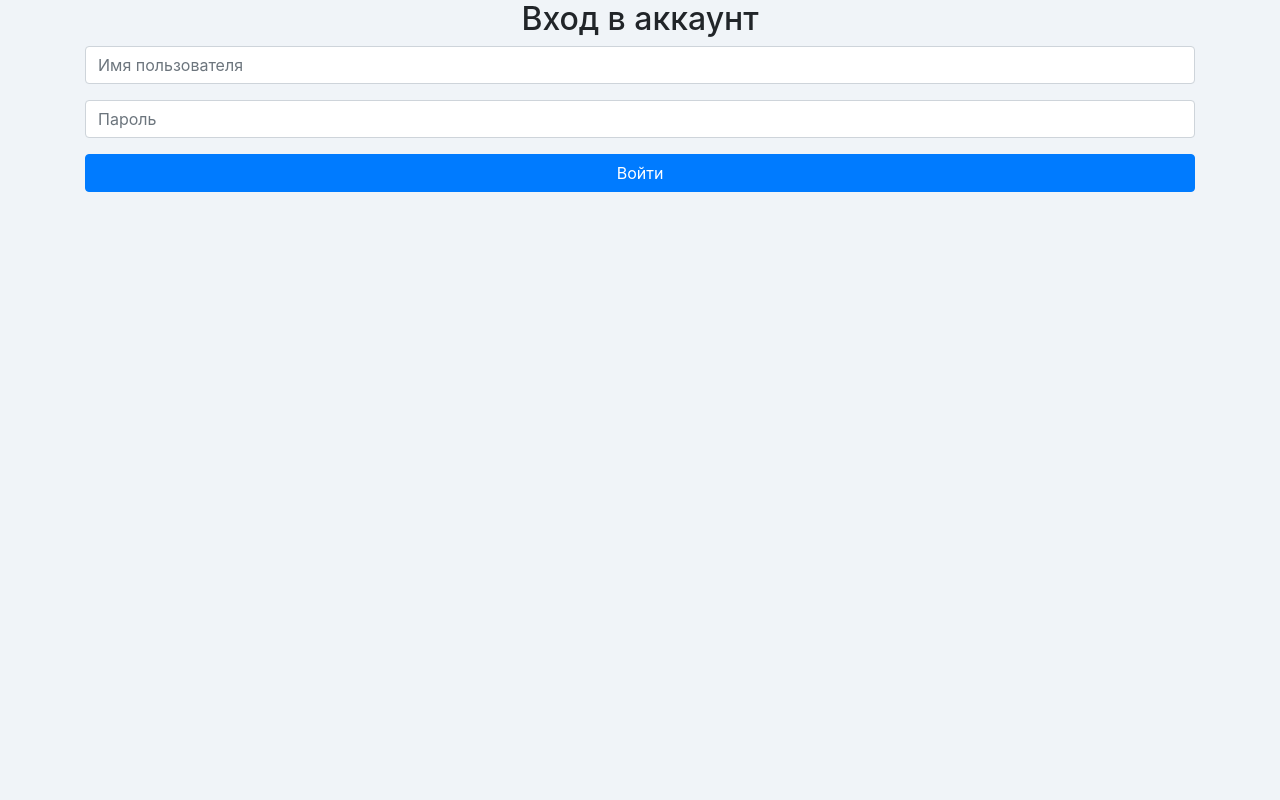
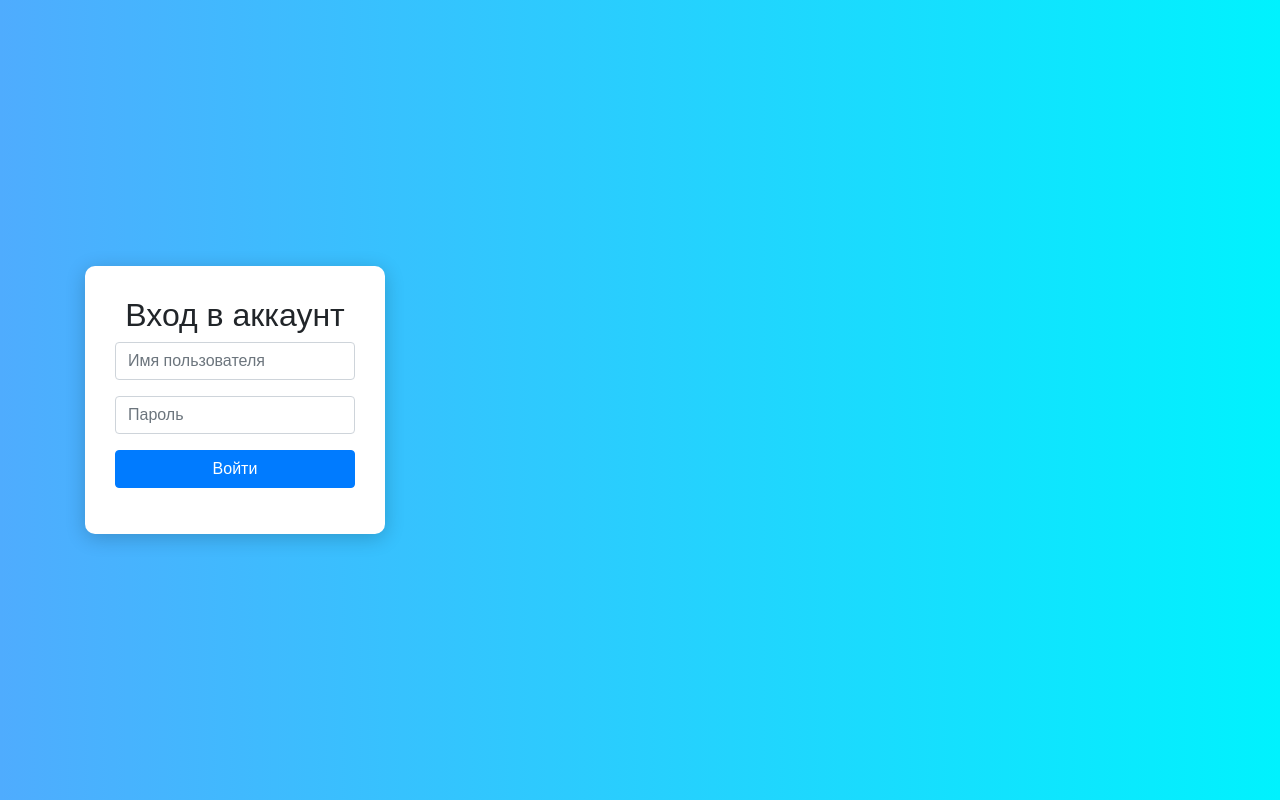
Before and after one commit to Avialoop/dolgi, a plain HTML site: page index.html in a window 1280 px wide. Drawn offline with nearby package versions, Linux system fonts and the light colour scheme.

Commit message:
Update style.css

```diff
--- a/style.css
+++ b/style.css
@@ -1,16 +1,34 @@
-body {
-    background-color: #f0f4f8; /* Светлый фон */
+body, html {
+    height: 100%;
+    margin: 0;
+    font-family: 'Arial', sans-serif;
 }
 
-.card {
-    border-radius: 10px; /* Закругленные углы карты */
+.background {
+    background: linear-gradient(to right, #4facfe, #00f2fe); /* Градиентный фон */
+    height: 100%;
+    display: flex;
+    align-items: center;
+    justify-content: center;
+}
+
+.login-card {
+    background-color: #ffffff; /* Белый фон для карточки */
+    border-radius: 10px; /* Закругленные углы карточки */
+    padding: 30px;
+    box-shadow: 0 4px 20px rgba(0, 0, 0, 0.2);
+    width: 300px; /* Фиксированная ширина для карточки */
+}
+
+.user-info {
+    margin-top: 50px;
+}
+
+.balance-info {
+    margin-top: 20px;
 }
 
 .balance {
-    font-size: 1.5em; /* Увеличенный размер шрифта для баланса */
-    color: green; /* По умолчанию зелёный */
+    font-size: 2rem; /* Увеличенный размер шрифта для баланса */
+    color: red; /* Красный цвет для отрицательного баланса */
 }
-
-.balance.negative {
-    color: red; /* Если баланс отрицательный */
-}
```
